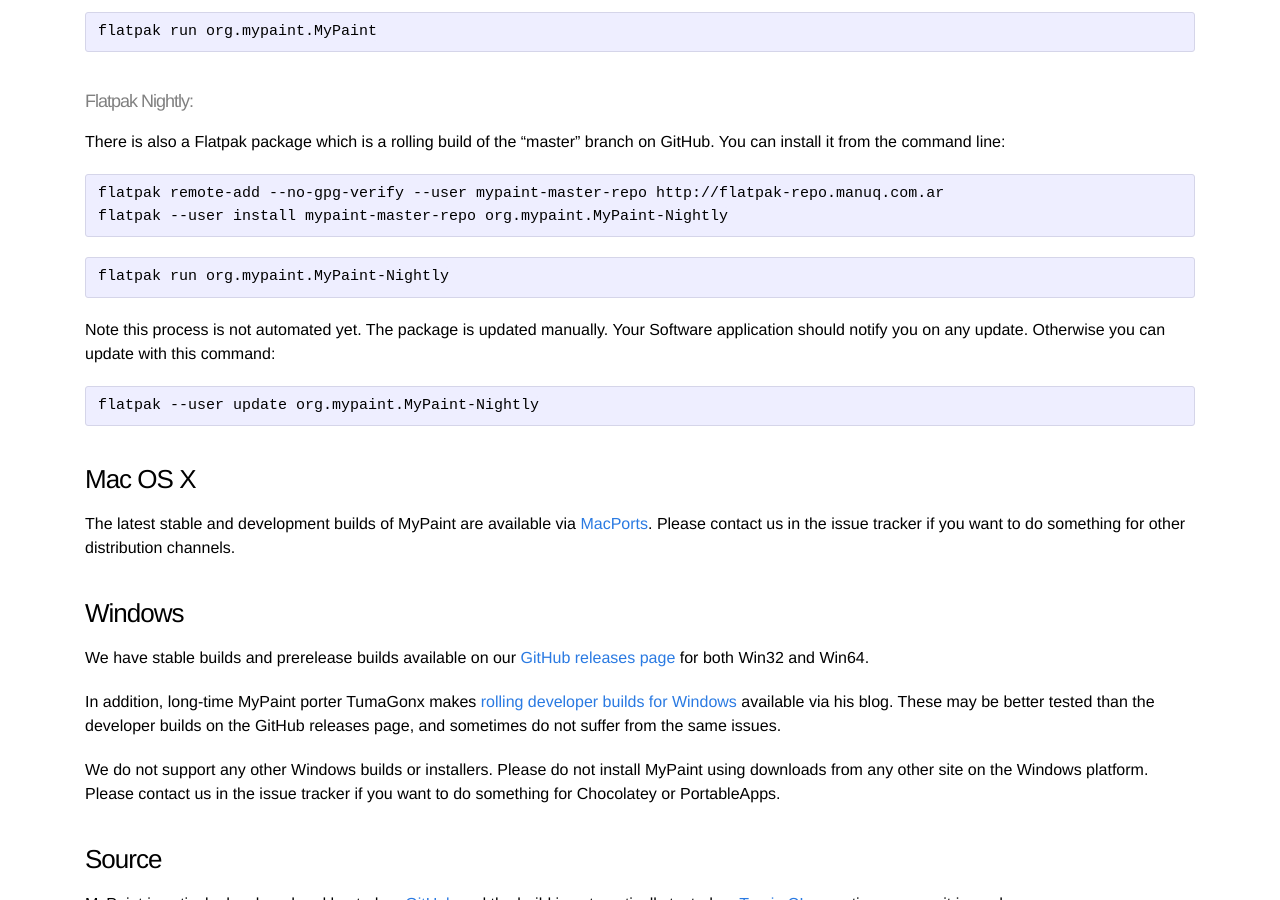
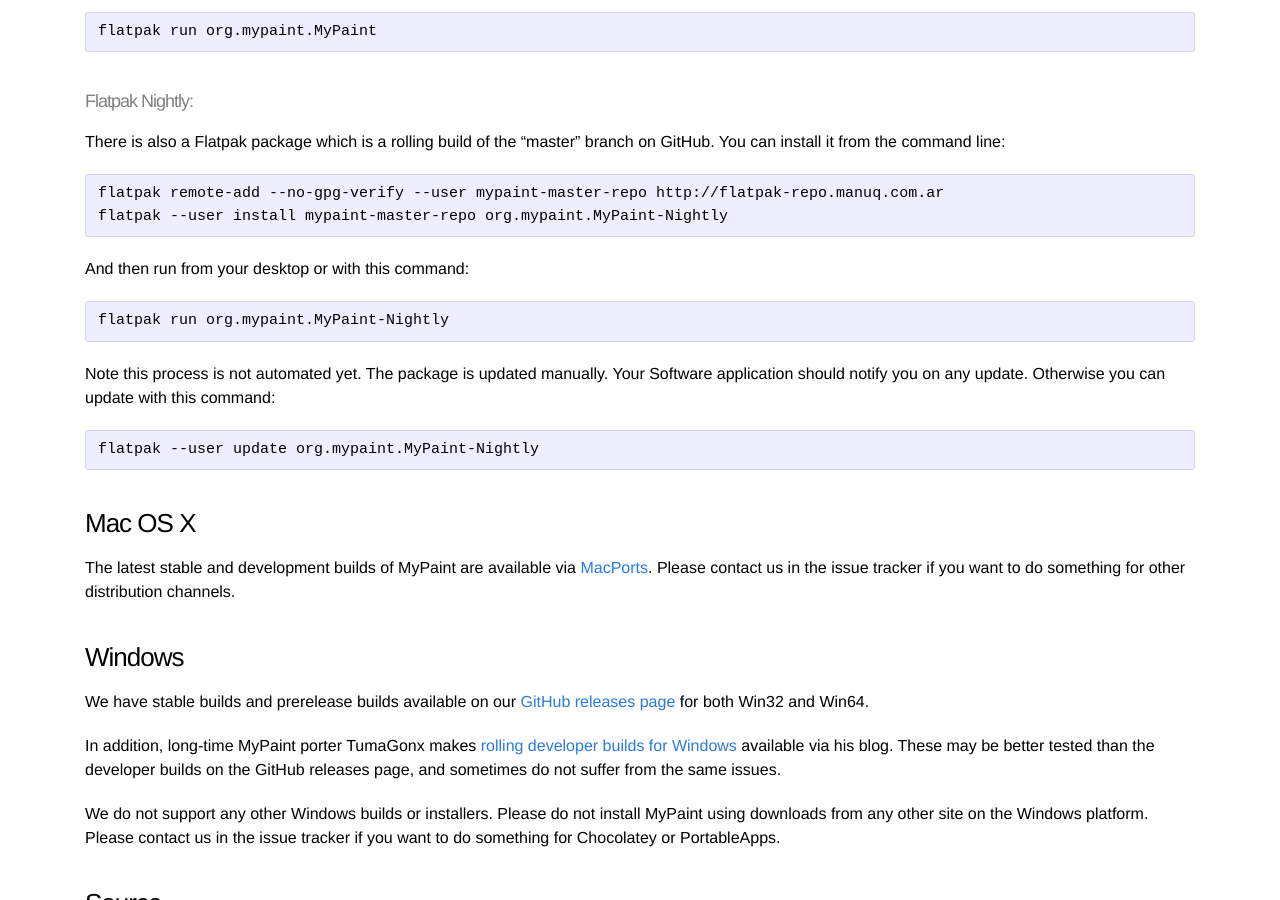
Before and after one commit to mypaint/website-2015, a Jekyll site: the page built from downloads.md, in a window 1280 px wide and 900 px high, scrolled down 997 px. Built offline with Jekyll 4.4.1, drawn with Linux system fonts in a browser that asks for light colours.

Commit message:
Forgot this line

````diff
--- a/downloads.md
+++ b/downloads.md
@@ -68,6 +68,8 @@
 flatpak remote-add --no-gpg-verify --user mypaint-master-repo http://flatpak-repo.manuq.com.ar
 flatpak --user install mypaint-master-repo org.mypaint.MyPaint-Nightly
 ```
+
+And then run from your desktop or with this command:
 
 ```
 flatpak run org.mypaint.MyPaint-Nightly
````
